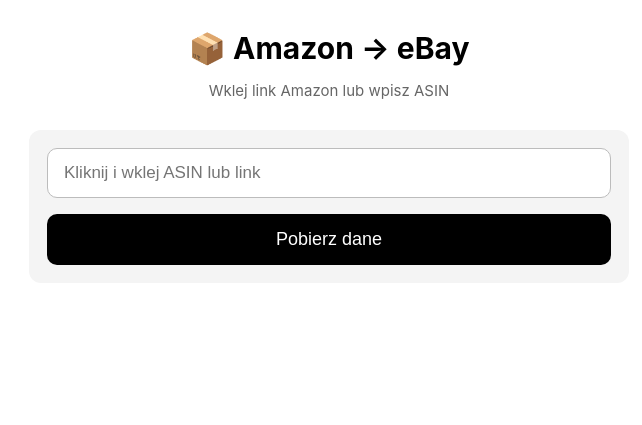
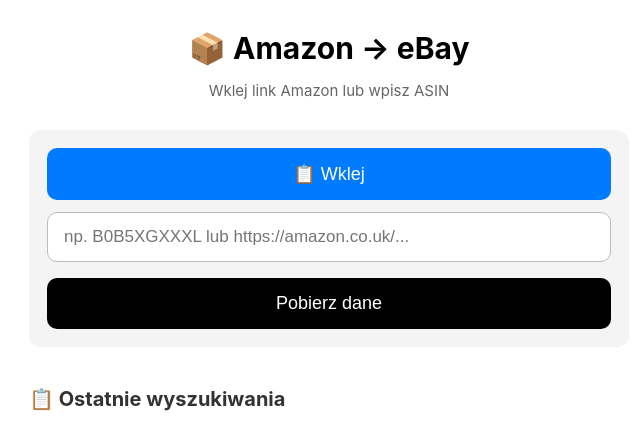
Before and after one commit to kacpermielewczyk96-source/amazon_to_ebay, a Flask app: page / in a window 1280 px wide. Shown: the top 425 px of the page, without its empty margins (311-953 px from the left). Run offline with Flask 3, Linux system fonts and the light colour scheme; tables that the repository leaves empty hold one stand-in row (values such as "Sample post").

Commit message:
Update index.html

```diff
--- a/templates/index.html
+++ b/templates/index.html
@@ -54,6 +54,10 @@
         button:active {
             opacity: 0.7;
         }
+        .paste-btn {
+            background: #007aff;
+            margin-bottom: 12px;
+        }
 
         /* Historia */
         .history {
@@ -100,8 +104,9 @@
 <h1>📦 Amazon → eBay</h1>
 <p class="sub">Wklej link Amazon lub wpisz ASIN</p>
 <div class="box">
+    <button type="button" class="paste-btn" onclick="pasteFromClipboard()">📋 Wklej</button>
     <form id="searchForm" action="/scrape" method="POST">
-        <input id="urlInput" name="url" type="text" placeholder="Kliknij i wklej ASIN lub link" autofocus>
+        <input id="urlInput" name="url" type="text" placeholder="np. B0B5XGXXXL lub https://amazon.co.uk/...">
         <button type="submit">Pobierz dane</button>
     </form>
 </div>
@@ -113,56 +118,39 @@
 </div>
 
 <script>
-// Auto-focus przy załadowaniu
-window.addEventListener('load', function() {
-    document.getElementById('urlInput').focus();
-});
-
-// Zapisz do historii przy submicie
-document.getElementById('searchForm').addEventListener('submit', function(e) {
-    const url = document.getElementById('urlInput').value.trim();
-    if (url) {
-        saveToHistory(url);
+// Przycisk "Wklej"
+async function pasteFromClipboard() {
+    try {
+        const text = await navigator.clipboard.readText();
+        document.getElementById('urlInput').value = text.trim();
+    } catch (err) {
+        const input = document.getElementById('urlInput');
+        input.focus();
+        input.select();
+        alert('Przytrzymaj w polu i wybierz "Paste"');
     }
-});
-
-// Funkcja zapisująca do localStorage
-function saveToHistory(url) {
-    const asin = extractASIN(url);
-    if (!asin) return;
-
-    let history = JSON.parse(localStorage.getItem('amazonHistory') || '[]');
-
-    // Usuń duplikaty tego samego ASIN
-    history = history.filter(item => item.asin !== asin);
-
-    // Dodaj nowy na początek
-    history.unshift({
-        asin: asin,
-        url: url,
-        timestamp: Date.now()
-    });
-
-    // Ogranicz do 15
-    history = history.slice(0, 15);
-
-    localStorage.setItem('amazonHistory', JSON.stringify(history));
 }
 
-// Wyciągnij ASIN z URL lub zwróć sam tekst jeśli to ASIN
-function extractASIN(url) {
-    if (/^[A-Z0-9]{10}$/i.test(url)) return url.toUpperCase();
-    const match = url.match(/\/dp\/([A-Z0-9]{10})/i);
-    return match ? match[1].toUpperCase() : null;
+// Pobierz historię z serwera
+async function loadHistory() {
+    try {
+        const response = await fetch('/api/history');
+        const history = await response.json();
+        displayHistory(history);
+    } catch (err) {
+        console.error('Błąd ładowania historii:', err);
+    }
 }
 
-// Wyświetl historię na stronie głównej
-function displayHistory() {
-    const history = JSON.parse(localStorage.getItem('amazonHistory') || '[]');
+// Wyświetl historię
+function displayHistory(history) {
     const grid = document.getElementById('historyGrid');
     const section = document.getElementById('historySection');
 
-    if (history.length === 0) {
+    // Filtruj tylko te z obrazkami
+    const withImages = history.filter(item => item.image);
+
+    if (withImages.length === 0) {
         section.style.display = 'none';
         return;
     }
@@ -170,9 +158,7 @@ function displayHistory() {
     section.style.display = 'block';
     grid.innerHTML = '';
 
-    history.forEach(item => {
-        if (!item.image) return; // Pokaż tylko te z obrazkiem
-
+    withImages.forEach(item => {
         const div = document.createElement('div');
         div.className = 'history-item';
         div.onclick = () => {
@@ -189,8 +175,11 @@ function displayHistory() {
     });
 }
 
-// Uruchom przy załadowaniu strony
-displayHistory();
+// Załaduj historię przy starcie
+loadHistory();
+
+// Odświeżaj historię co 30 sekund (jeśli ktoś inny coś doda)
+setInterval(loadHistory, 30000);
 </script>
 </body>
 </html>
```
